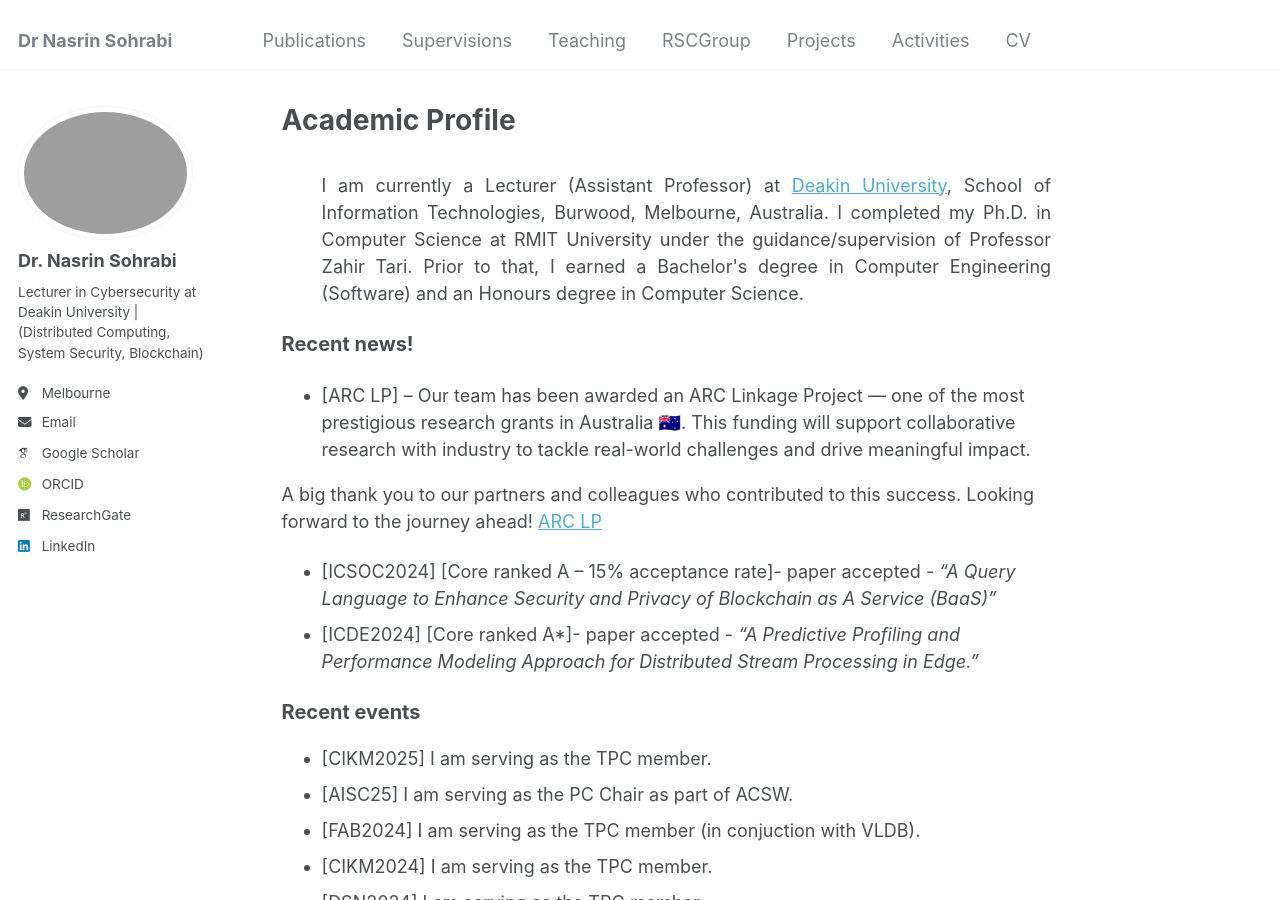
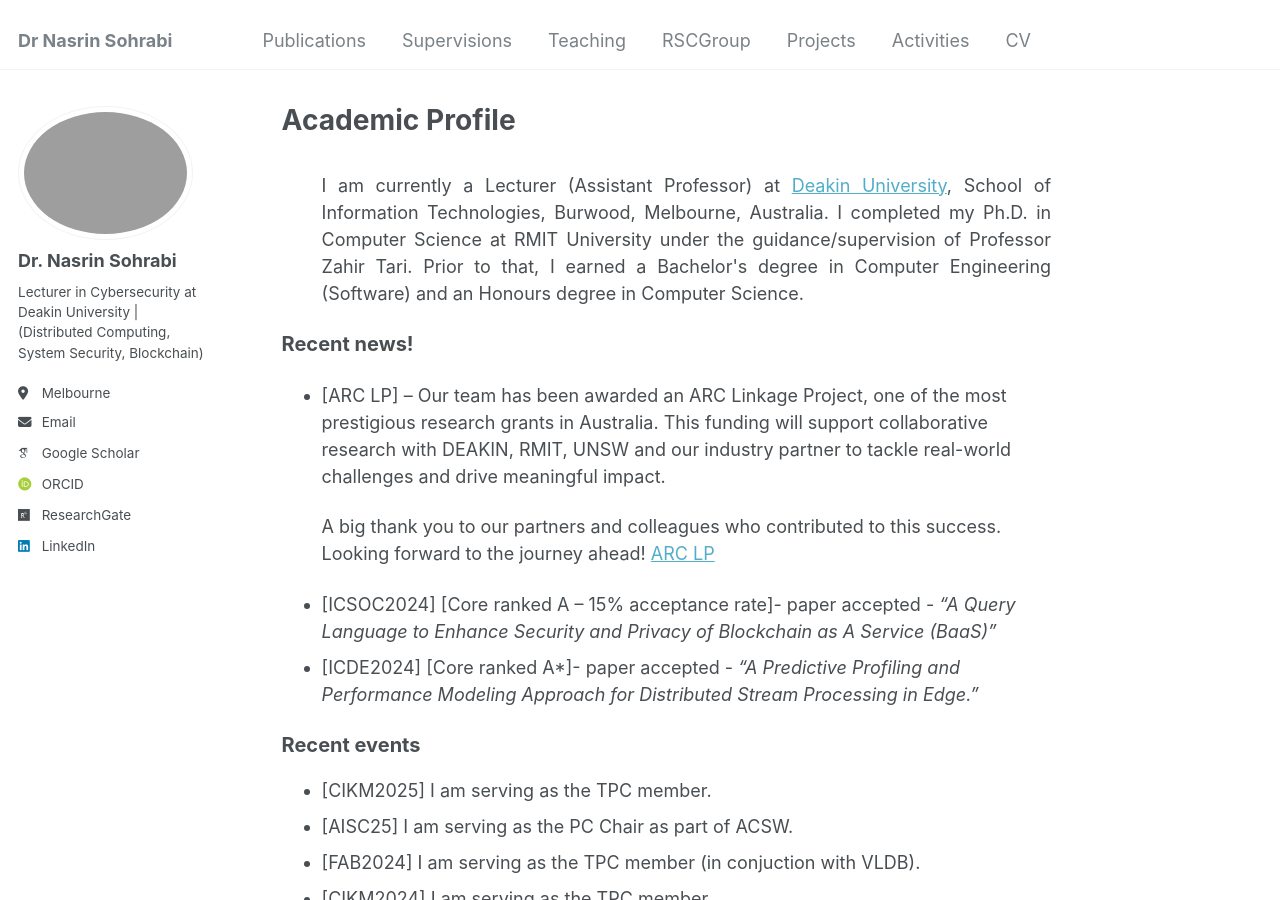
Before and after one commit to Nasrin-Sohrabi/Nasrin-Sohrabi.github.io, a Jekyll site: the page built from _pages/about.md, in a window 1280 px wide and 900 px high. Built offline with Jekyll 4.4.1, drawn with Linux system fonts in a browser that asks for light colours; some web fonts are replaced.

Commit message:
updating news

```diff
--- a/_pages/about.md
+++ b/_pages/about.md
@@ -15,9 +15,10 @@ redirect_from:
 <span style="font-size:20px;">Recent news!</span>
 ======
 <span style=" text-align: justify;">
-  * [ARC LP] -- Our team has been awarded an ARC Linkage Project — one of the most prestigious research grants in Australia 🇦🇺. This funding will support collaborative research with industry to tackle real-world challenges and drive meaningful impact.
+  * [ARC LP] -- Our team has been awarded an ARC Linkage Project, one of the most prestigious research grants in Australia. This funding will support collaborative research with DEAKIN, RMIT, UNSW and our industry partner to tackle real-world challenges and drive meaningful impact.
 
-A big thank you to our partners and colleagues who contributed to this success. Looking forward to the journey ahead! <a href= "https://rms.arc.gov.au/RMS/Report/Download/Report/a3f6be6e-33f7-4fb5-98a6-7526aaa184cf/277">ARC LP</a>
+    A big thank you to our partners and colleagues who contributed to this success. Looking forward to the journey ahead! <a href= "https://rms.arc.gov.au/RMS/Report/Download/Report/a3f6be6e-33f7-4fb5-98a6-7526aaa184cf/277">ARC LP</a>
+
   * [ICSOC2024] [Core ranked A -- 15% acceptance rate]- paper accepted - <span style="font-style: italic;">"A Query Language to Enhance Security and Privacy of Blockchain as A Service (BaaS)"</span>
   * [ICDE2024] [Core ranked A*]- paper accepted - <span style="font-style: italic;"> "A Predictive Profiling and Performance Modeling Approach for Distributed Stream Processing in Edge."</span>
 
```
